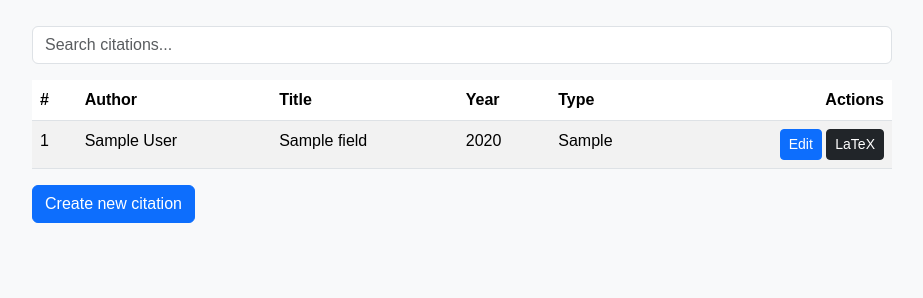
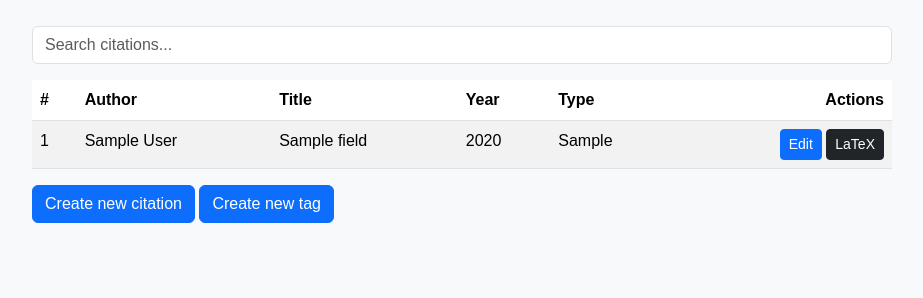
Before and after one commit to tkontt/SmartCite, a Flask app: template src/templates/index.html in a window 1280 px wide. Shown: the part 176-474 px from the top of the page, without its empty margins (178-1101 px from the left). Run offline with Flask 3, Linux system fonts and the light colour scheme; the template is opened without the code that fills it: most values are stand-ins (such as "Sample title", 1, 10 or a date in 2020).

Commit message:
Added create tags button without functionality

```diff
--- a/src/app.py
+++ b/src/app.py
@@ -98,6 +98,16 @@ def edit_citation_form_route():
         flash(f"An error occurred while editing: {e}", "danger")
         return redirect("/")
 
+
+@app.route("/create_tag", methods=["POST"])
+def tag_creation():
+    tag = request.form.get("tag")
+    try:
+        return redirect("/")
+    except Exception as error:
+        flash(str(error))
+        return redirect(f"/")
+
 # testausta varten oleva reitti
 if test_env:
     @app.route("/reset_db")
--- a/src/templates/index.html
+++ b/src/templates/index.html
@@ -65,4 +65,10 @@ Citation App
 
 {% include "new_citation.html" %}
 
+<button type="button" class="btn btn-primary" data-bs-toggle="modal" data-bs-target="#tag_modal">
+    Create new tag
+</button>
+
+{% include "new_tag.html" %}
+
 {% endblock %}
--- /dev/null
+++ b/src/templates/new_tag.html
@@ -0,0 +1,16 @@
+<div class="modal fade" id="tag_modal" tabindex="-1" aria-hidden="true">
+    <div class="modal-dialog">
+      <div class="modal-content">
+        <div class="modal-body">
+          <h2>Create new tag</h2>
+          <form action="/create_tag" method="post">
+            <div class="form-group">
+                <input type="text" class="form-control" id="tag_id" name="tag" placeholder="Enter tag">
+                <small id="tag_text" class="form-text text-muted">You will be able to add this tag to any citation.</small>
+              </div>
+            <button type="submit" class="btn btn-primary" name="create">Create</button>
+          </form>
+        </div>
+      </div>
+    </div>
+  </div>
```
Also changed, not shown: 1 other file.
